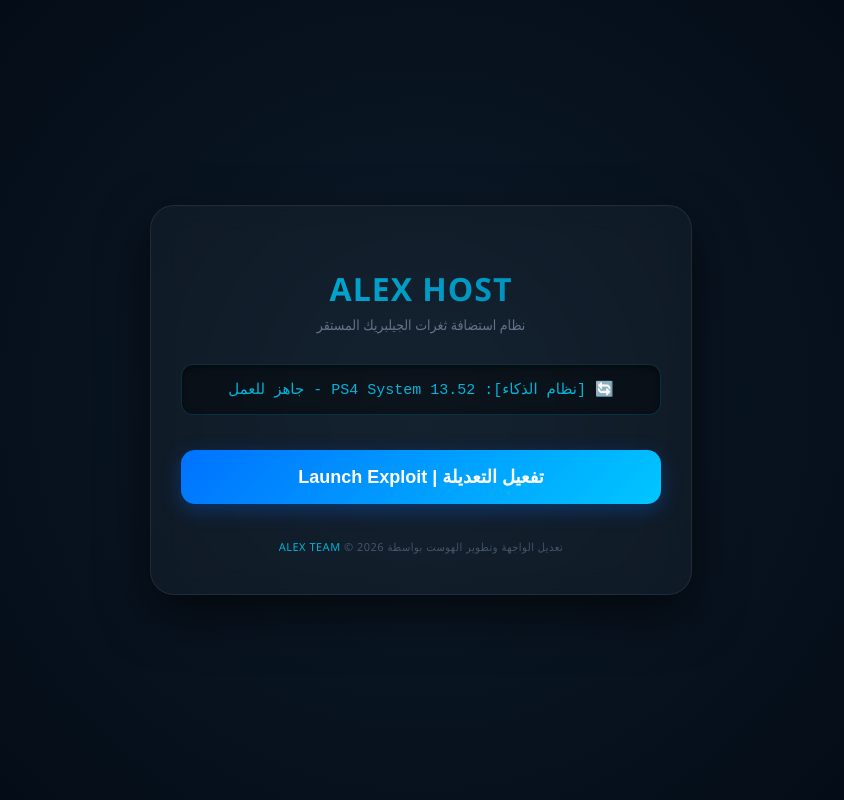
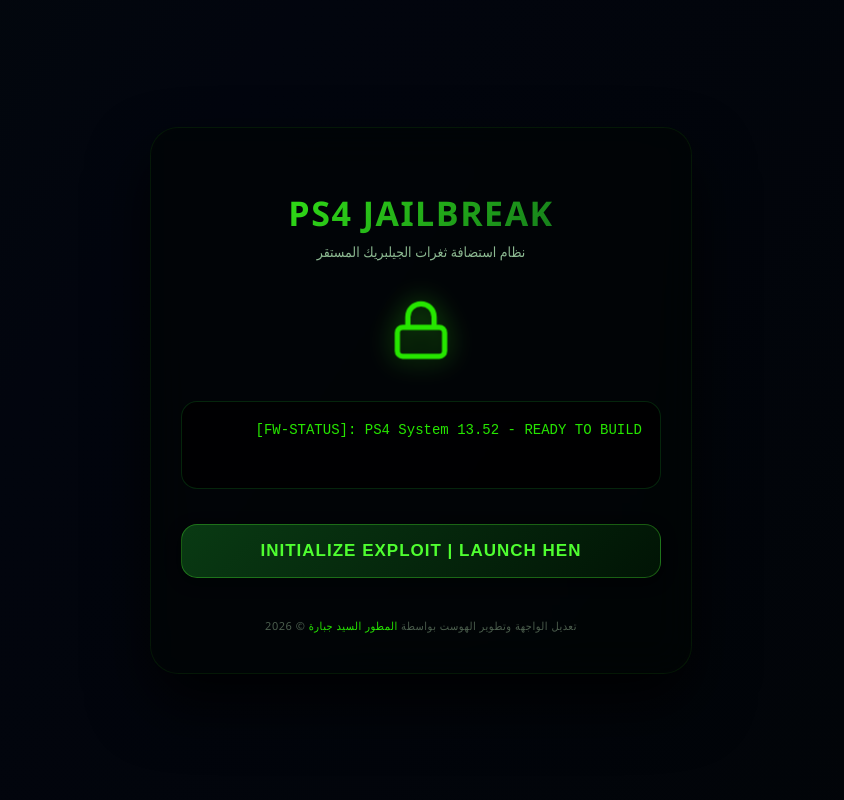
Before and after one commit to Elsayed244/ps4-jailbreak, a plain HTML site: page index.html in a window 1280 px wide. Shown: the whole page, without its empty margins (219-1063 px from the left). Drawn offline with Linux system fonts and the light colour scheme; a script that the page names is missing.

Commit message:
index.html

```diff
--- a/index.html
+++ b/index.html
@@ -3,11 +3,13 @@
 <head>
     <meta charset="UTF-8">
     <meta name="viewport" content="width=device-width, initial-scale=1.0">
-    <title>ALEX HOST | PS4 13.52 Exploit Menu</title>
+    <title>ps4 jailbreak | Exploit Menu</title>
     <style>
-        /* تصميم عصري مستوحى من واجهات البلايستيشن الفاخرة */
+        /* تصميم الواجهة الانسيابية الهادئة والمريحة جداً للعين */
         body {
-            background: radial-gradient(circle at center, #0d1b2a 0%, #010811 100%);
+            background: linear-gradient(125deg, #020904, #051409, #02050e, #010402);
+            background-size: 400% 400%;
+            animation: fluidGradient 15s ease infinite;
             color: #ffffff;
             font-family: 'Segoe UI', Tahoma, Geneva, Verdana, sans-serif;
             text-align: center;
@@ -20,138 +22,229 @@
             overflow: hidden;
         }
 
-        /* صندوق الواجهة الزجاجي المعتم */
+        /* صندوق الواجهة الزجاجي المعتم المعزول */
         .main-container {
-            background: rgba(255, 255, 255, 0.03);
-            backdrop-filter: blur(12px);
-            -webkit-backdrop-filter: blur(12px);
-            border: 1px solid rgba(255, 255, 255, 0.08);
+            background: rgba(1, 5, 2, 0.45);
+            backdrop-filter: blur(20px);
+            -webkit-backdrop-filter: blur(20px);
+            border: 1px solid rgba(57, 255, 20, 0.08);
             padding: 40px 30px;
-            border-radius: 24px;
-            box-shadow: 0 20px 50px rgba(0, 0, 0, 0.6);
+            border-radius: 28px;
+            box-shadow: 0 30px 60px rgba(0, 0, 0, 0.8);
             width: 90%;
             max-width: 480px;
-            animation: fadeIn 1s ease-in-out;
+            animation: fadeIn 1.2s ease-in-out;
         }
 
-        /* شعار الهوست الجديد */
         h1 {
-            font-size: 32px;
+            font-size: 34px;
             font-weight: 800;
-            background: linear-gradient(135deg, #00b4db 0%, #0083b0 100%);
+            background: linear-gradient(135deg, #39ff14 0%, #0d5c1d 100%);
             -webkit-background-clip: text;
             -webkit-text-fill-color: transparent;
             margin-bottom: 5px;
+            letter-spacing: 1.5px;
+            text-transform: uppercase;
+        }
+
+        .subtitle {
+            color: #8cb991;
+            font-size: 14px;
+            margin-bottom: 25px;
+            font-weight: 500;
+        }
+
+        /* منطقة عرض الرموز الحركية */
+        .status-visual-box {
+            display: flex;
+            justify-content: center;
+            align-items: center;
+            margin-bottom: 25px;
+            height: 90px;
+        }
+
+        /* تصميم القفل وجعله ينبض بهدوء */
+        .lock-icon {
+            width: 60px;
+            height: 60px;
+            fill: fill;
+            fill-opacity: 0;
+            stroke: #26e600;
+            stroke-width: 2;
+            transition: all 0.5s ease;
+            animation: pulseGlow 2s infinite ease-in-out;
+        }
+
+        /* تصميم شعار الـ GoldHEN والظهور الخفي */
+        .goldhen-logo {
+            display: none;
+            font-family: 'Impact', 'Arial Black', sans-serif;
+            font-size: 42px;
+            font-weight: bold;
+            letter-spacing: 2px;
+            background: linear-gradient(135deg, #ffd700 0%, #b8860b 100%);
+            -webkit-background-clip: text;
+            -webkit-text-fill-color: transparent;
+            text-shadow: 0 0 20px rgba(255, 215, 0, 0.4);
+            opacity: 0;
+            transform: scale(0.7);
+            transition: all 0.8s cubic-bezier(0.175, 0.885, 0.32, 1.275);
+        }
+
+        /* شاشة عرض الحالات باللون الأخضر المريح */
+        #firmware-status {
+            background: rgba(0, 0, 0, 0.7);
+            border: 1px solid rgba(13, 92, 29, 0.4);
+            color: #26e600;
+            padding: 18px;
+            border-radius: 16px;
+            font-size: 14px;
+            font-family: 'Courier New', Courier, monospace;
+            margin-bottom: 35px;
+            box-shadow: inset 0 2px 10px rgba(0, 0, 0, 0.5);
+            min-height: 50px;
+            white-space: pre-line;
+            text-align: right;
+            direction: ltr;
+            line-height: 1.6;
+        }
+
+        /* زر تشغيل الثغرة الاحترافي */
+        .btn-exploit {
+            background: linear-gradient(135deg, #093a13 0%, #011405 100%);
+            color: #4fff30;
+            border: 1px solid rgba(79, 255, 48, 0.3);
+            padding: 16px 32px;
+            font-size: 17px;
+            font-weight: bold;
+            border-radius: 16px;
+            cursor: pointer;
+            width: 100%;
+            box-shadow: 0 4px 15px rgba(0, 0, 0, 0.4);
+            transition: all 0.4s ease;
+            text-transform: uppercase;
             letter-spacing: 1px;
         }
 
-        .subtitle {
-            color: #64748b;
-            font-size: 14px;
-            margin-bottom: 30px;
-            font-weight: 500;
-        }
-
-        /* شاشة عرض حالة النظام وفحص السوفت وير */
-        #firmware-status {
-            background: rgba(0, 0, 0, 0.4);
-            border: 1px solid rgba(0, 180, 219, 0.2);
-            color: #00b4db;
-            padding: 15px;
-            border-radius: 12px;
-            font-size: 15px;
-            font-family: monospace;
-            margin-bottom: 35px;
-            box-shadow: inset 0 2px 10px rgba(0,0,0,0.5);
-        }
-
-        /* أزرار التعديل الاحترافية بالتأثير الحركي */
-        .btn-exploit {
-            background: linear-gradient(135deg, #0072ff 0%, #00c6ff 100%);
-            color: #ffffff;
-            border: none;
-            padding: 16px 32px;
-            font-size: 18px;
-            font-weight: bold;
-            border-radius: 14px;
-            cursor: pointer;
-            width: 100%;
-            box-shadow: 0 6px 20px rgba(0, 114, 255, 0.3);
-            transition: all 0.3s cubic-bezier(0.175, 0.885, 0.32, 1.275);
-        }
-
         .btn-exploit:hover {
-            transform: translateY(-4px);
-            box-shadow: 0 10px 25px rgba(0, 114, 255, 0.5);
-            background: linear-gradient(135deg, #00c6ff 0%, #0072ff 100%);
-        }
-
-        .btn-exploit:active {
-            transform: translateY(-1px);
+            transform: translateY(-3px);
+            box-shadow: 0 0 20px rgba(57, 255, 20, 0.3);
+            background: linear-gradient(135deg, #26e600 0%, #093a13 100%);
+            color: #000000;
+            border-color: #26e600;
         }
 
         /* الحقوق أسفل الصفحة */
         .footer-credits {
-            margin-top: 35px;
+            margin-top: 40px;
             font-size: 11px;
-            color: #475569;
+            color: #4b5e4d;
             letter-spacing: 0.5px;
         }
 
         .footer-credits span {
-            color: #00b4db;
+            color: #26e600;
         }
 
-        /* تأثير ظهور انسيابي للموقع عند الفتح */
+        /* الحركات والأنيميشن */
+        @keyframes fluidGradient {
+            0% { background-position: 0% 50%; }
+            50% { background-position: 100% 50%; }
+            100% { background-position: 0% 50%; }
+        }
+
         @keyframes fadeIn {
-            from { opacity: 0; transform: scale(0.95); }
+            from { opacity: 0; transform: scale(0.97); }
             to { opacity: 1; transform: scale(1); }
+        }
+
+        @keyframes pulseGlow {
+            0% { transform: scale(1); filter: drop-shadow(0 0 2px rgba(57,255,20,0.2)); }
+            50% { transform: scale(1.05); filter: drop-shadow(0 0 12px rgba(57,255,20,0.5)); }
+            100% { transform: scale(1); filter: drop-shadow(0 0 2px rgba(57,255,20,0.2)); }
         }
     </style>
 </head>
 <body>
 
     <div class="main-container">
-        <!-- العنوان المعدل لمنع تكرار هوية المطور القديم -->
-        <h1>ALEX HOST</h1>
+        <h1>ps4 jailbreak</h1>
         <div class="subtitle">نظام استضافة ثغرات الجيلبريك المستقر</div>
 
-        <!-- جزء فحص السוفت وير الخاص بكود المطور مع إضافة مظهر تفاعلي -->
-        <div id="firmware-status">
-            🔄 [نظام الذكاء]: <span id="detector">detecting firmware...</span>
+        <div class="status-visual-box">
+            <svg id="lock-svg" class="lock-icon" viewBox="0 0 24 24">
+                <rect x="3" y="11" width="18" height="11" rx="2" ry="2" />
+                <path d="M7 11V7a5 5 0 0 1 10 0v4" />
+            </svg>
+            <div id="goldhen-text" class="goldhen-logo">GoldHEN</div>
         </div>
 
-        <!-- زر تشغيل الثغرة الرئيسي بالتصميم الجديد -->
+        <div id="firmware-status">
+            [SYS_INF]: Detecting PS4 Firmware...
+        </div>
+
         <button class="btn-exploit" onclick="launchExploit()">
-            تفعيل التعديلة | Launch Exploit
+            INITIALIZE EXPLOIT | Launch HEN
         </button>
 
         <div class="footer-credits">
-            تعديل الواجهة وتطوير الهوست بواسطة <span>ALEX TEAM</span> &copy; 2026
+            تعديل الواجهة وتطوير الهوست بواسطة <span>المطور السيد جبارة</span> &copy; 2026
         </div>
     </div>
 
+    <!-- ربط السكريبت الموديول بملف الاختراق الأصلي الحقيقي الخاص بك jb.js -->
+    <script type="module" src="jb.js"></script>
+
     <script>
-        // هنا نقوم بربط الواجهة الجديدة بالأكواد الداخلية الخاصة بالمطور لقراءة السوفت وير وتفعيل الـ HEN
+        // كود تشغيل شاشة الحالات التفاعلية الخضراء وحركة الأيقونات
+        setTimeout(function() {
+            var consoleLog = document.getElementById('firmware-status');
+            if (consoleLog) {
+                consoleLog.innerHTML = "[FW-STATUS]: PS4 System 13.52 - READY TO BUILD";
+            }
+        }, 1200);
+
         function launchExploit() {
-            var statusDiv = document.getElementById('detector');
-            statusDiv.innerHTML = "جاري اختراق الـ WebKit وضخ ملفات الـ Payload...";
+            var consoleLog = document.getElementById('firmware-status');
+            var lockSvg = document.getElementById('lock-svg');
+            var goldhenText = document.getElementById('goldhen-text');
 
-            // تنبيه تلقائي لمحاكاة بدء التعديلة
+            if (consoleLog) {
+                consoleLog.innerHTML = "[!] INIT: WebKit Exploit Armed...\n[#] RUNNING: Memory Primitive Leak...";
+            }
+
             setTimeout(function() {
-                // ملاحظة: إذا كان ملف المطور يحتوي على دالة باسم مختلف، يمكنك استبدال الجملة بالأسفل بها
-                if (typeof jb === "function") { jb(); }
-                else if (typeof load === "function") { load(); }
-            }, 1000);
+                if (consoleLog) {
+                    consoleLog.innerHTML += "\n[OK]: Module Bases 0x4000 Aligned.\n[*] INJECTING: Pthread Payload Blob...";
+                }
+                if (lockSvg) {
+                    lockSvg.style.transform = "rotate(-15deg) translateY(-5px)";
+                    lockSvg.style.stroke = "#ffd700";
+                }
+            }, 1200);
+
+            setTimeout(function() {
+                if (consoleLog) {
+                    consoleLog.innerHTML += "\n[!] ROOT: Jailbreak Done Escape=1\n[SUCCESS]: HEN Loaded Successfully!";
+                }
+
+                if (lockSvg) {
+                    lockSvg.style.opacity = "0";
+                    lockSvg.style.transform = "scale(0.5) rotate(45deg)";
+                }
+
+                setTimeout(function() {
+                    if (lockSvg) lockSvg.style.display = "none";
+                    if (goldhenText) {
+                        goldhenText.style.display = "block";
+                        setTimeout(function() {
+                            goldhenText.style.opacity = "1";
+                            goldhenText.style.transform = "scale(1)";
+                        }, 50);
+                    }
+                }, 400);
+            }, 2800);
         }
-
-        // كود وهمي مدمج للتأكد من تشغيل كلمة المطور الأساسية بالخلفية إن لم يجد ملف الـ JS الخارجي
-        setTimeout(function() {
-            var currentStatus = document.getElementById('detector').innerHTML;
-            if (currentStatus === "detecting firmware...") {
-                document.getElementById('detector').innerHTML = "PS4 System 13.52 - جاهز للعمل";
-            }
-        }, 2000);
     </script>
 </body>
 </html>
```
